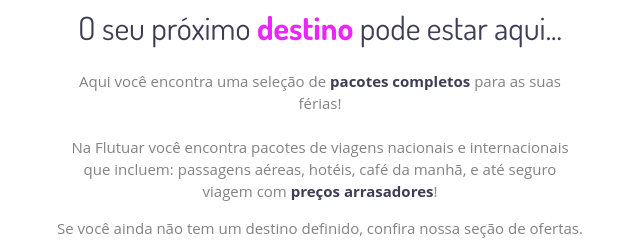
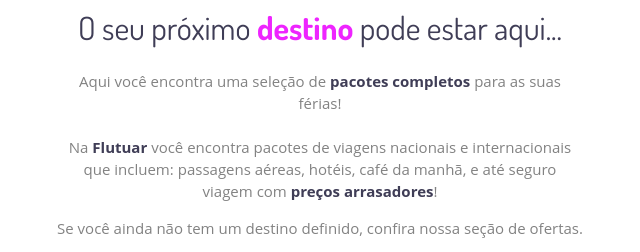
Before and after one commit to weversonmelky/flutuar, a plain HTML site: page index.html in a window 1280 px wide. Shown: the part 280-532 px from the top of the page, 320-960 px from the left. Drawn offline with Linux system fonts and the light colour scheme.

Commit message:
add strong "flutuar"

```diff
--- a/index.html
+++ b/index.html
@@ -31,7 +31,7 @@
         <strong>pacotes completos</strong> para as suas férias!
         <br />
         <br />
-        Na Flutuar você encontra pacotes de viagens nacionais e internacionais
+        Na <strong>Flutuar</strong> você encontra pacotes de viagens nacionais e internacionais
         que incluem: passagens aéreas, hotéis, café da manhã, e até seguro
         viagem com
         <strong>preços arrasadores</strong>!
```
